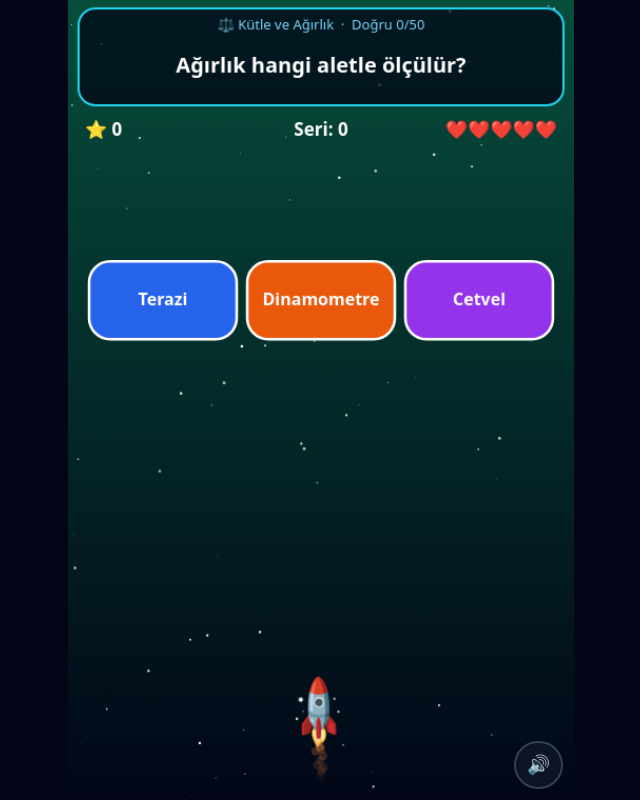
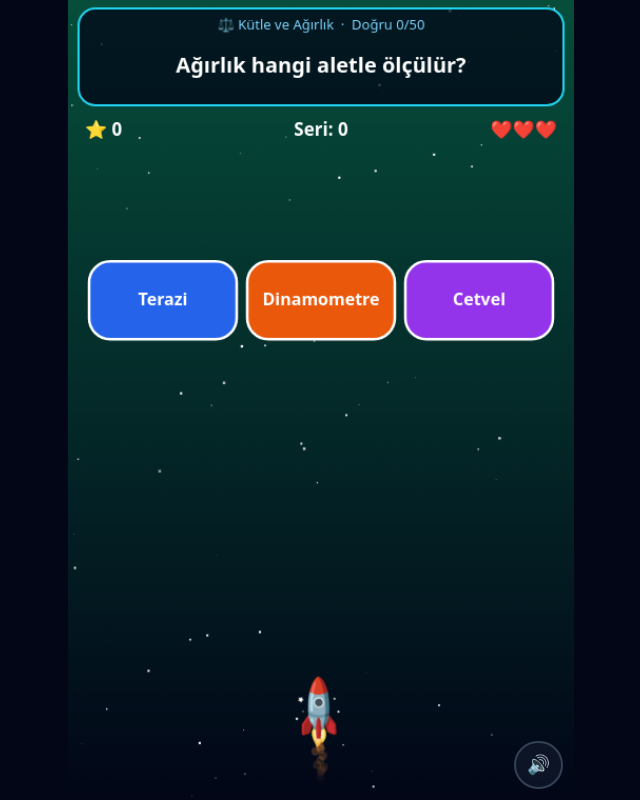
Before and after one commit to portakal-gezegeni/uzay-kasifi, a plain HTML site: page index.html in a window 1280 px wide. Both pictures are taken after a click on the button "▶ Oyna". Shown: the whole page, without its empty margins (319-959 px from the left). Drawn offline with Linux system fonts and the light colour scheme.

Commit message:
Update index.html

```diff
--- a/index.html
+++ b/index.html
@@ -50,7 +50,7 @@ const Q=[
 [3,"Kuvvet hangi aletle ölçülür?","Dinamometre",["Terazi","Cetvel","Termometre"],"Kuvveti yaylı kuvvet ölçer, yani dinamometre ölçer."],
 [3,"Hangisi temassız kuvvettir?","Mıknatıs kuvveti",["İtme","Çekme","Sürtünme"],"Mıknatıs ve yerçekimi dokunmadan etki eder."],
 [4,"Ağırlığın birimi hangisidir?","Newton (N)",["Kilogram","Litre","Metre"],"Ağırlık bir kuvvettir; birimi newtondur."],
-[4,"Astronot Ay’a gidince nesi değişmez?","Kütlesi",["Ağırlığı","Yerçekimi","Bastığı yer"],"Kütle her yerde aynıdır; ağırlık yere göre değişir."],
+[4,"Astronot Ay’a gidince neresi değişmez?","Kütlesi",["Ağırlığı","Yerçekimi","Bastığı yer"],"Kütle her yerde aynıdır; ağırlık yere göre değişir."],
 [4,"Kütle hangi aletle ölçülür?","Terazi",["Dinamometre","Cetvel","Saat"],"Kütle terazi ile, ağırlık dinamometre ile ölçülür."],
 [4,"5 kg’lık cismin Dünya’daki ağırlığı yaklaşık?","50 N",["5 N","15 N","500 N"],"Dünya’da 1 kg yaklaşık 10 N’dur: 5 × 10 = 50 N."],
 [5,"Sürtünme kuvvetinin yönü nasıldır?","Harekete zıt",["Hareketle aynı","Hep yukarı","Hep aşağı"],"Sürtünme hareketi zorlaştırır, harekete zıt yöndedir."],
@@ -76,7 +76,7 @@ const NEW=`0|Güneş’in Dünya için önemi nedir?|Işık ve ısı kaynağıd
 1|Yeni Ay’dan sonra gelen ana evre hangisidir?|İlk Dördün|Dolunay|Son Dördün|Yeni Ay|Yeni Ay’dan sonra İlk Dördün gelir.
 1|Dolunaydan sonra gelen ana evre hangisidir?|Son Dördün|İlk Dördün|Yeni Ay|Dolunay|Dolunaydan sonra Son Dördün gelir.
 1|Ay’ın yüzeyindeki çukurlara ne denir?|Krater|Vadi|Göl|Dağ|Ay’daki çukurlara krater denir.
-1|Ay’da kraterlerin çok olmasının nedeni nedir?|Atmosfer yok denecek kadar incedir|Çok yağmur yağar|Rüzgâr çok eser|Bitkiler büyür|Atmosfer ve su olmadığı için kraterler aşınmaz.
+1|Ay’da kraterlerin çok korunmasının nedeni nedir?|Atmosfer ve su yoktur|Çok yağmur yağar|Rüzgâr çok eser|Bitkiler büyür|Atmosfer ve su olmadığı için kraterler aşınmaz.
 1|Ay’ın Dünya etrafında dönmesine ne denir?|Dolanma|Dönme|Yansıma|Erime|Dünya etrafındaki harekete dolanma denir.
 1|Ay’ın kendi ekseni etrafında dönmesine ne denir?|Dönme|Dolanma|Yansıma|Erime|Kendi etrafındaki harekete dönme denir.
 1|Ay’ın Güneş’e bakan yarısı nasıldır?|Aydınlıktır|Karanlıktır|Buzludur|Görünmezdir|Güneş’e bakan yarı hep aydınlıktır; biz bir kısmını görürüz.
@@ -93,7 +93,7 @@ const NEW=`0|Güneş’in Dünya için önemi nedir?|Işık ve ısı kaynağıd
 3|Hangisi itme kuvvetine örnektir?|Kapıyı itmek|Çekmeceyi açmak|Halat çekmek|Zincir çekmek|Kapıyı itmek itme kuvvetidir.
 3|Hangisi çekme kuvvetine örnektir?|Çekmeceyi açmak|Kapıyı itmek|Arabayı itmek|Topa vurmak|Çekmeceyi açmak çekme kuvvetidir.
 3|Hareket hâlindeki bir cisim nasıl durdurulabilir?|Kuvvet uygulayarak|Işıkla|Sesle|Hiçbir şekilde|Durdurmak için de kuvvet gerekir.
-3|Hangisi temas gerektiren bir kuvvettir?|Sürtünme kuvveti|Mıknatıs kuvveti|Yerçekimi|Elektrik kuvveti|Sürtünme dokunarak etki eder.
+3|Hangisi temaslı kuvvettir?|Sürtünme kuvveti|Mıknatıs kuvveti|Yerçekimi|Elektrik kuvveti|Sürtünme dokunarak etki eder.
 3|Yerçekimi cisimleri nereye çeker?|Dünya’nın merkezine|Gökyüzüne|Güneş’e|Ay’a|Yerçekimi cisimleri Dünya’nın merkezine çeker.
 3|Kuvvetin birim sembolü hangisidir?|N|kg|m|s|Kuvvet newton (N) ile ölçülür.
 6|Esnek cisim nedir?|Kuvvet kalkınca eski şekline dönen cisim|Kırılan cisim|Sıvı cisim|Eriyen cisim|Esnek cisimler kuvvet kalkınca eski hâline döner.
@@ -148,14 +148,14 @@ const beep=(f,d,t)=>{try{ac=ac||new AudioContext();const o=ac.createOscillator()
 const ov=h=>{$("#ov").innerHTML=h;$("#ov").style.display=h?"flex":"none"};
 const fit=()=>{$("#app").style.fontSize=$("#app").clientWidth/480*16+"px"};addEventListener("resize",fit);fit();
 
-function menu(){mode="menu";g=null;ov(`<div class="card"><h1>🚀 Uzay Kaşifi</h1><p>Soruyu oku, <b>doğru cevabın gezegenine</b> uç!<br>Bir cevaba <b>dokun</b>, roket yukarı uçup o cevabı seçsin, sonra aşağı dönsün. Fareyle ya da sağ-sol ok tuşlarıyla da oynayabilirsin.</p><p>☀️ 🌙 🌍 💪 🌀 ⚖️ 🛷<br><small>50 doğru cevap ver, Uzay Kaşifi ol!<br>5 canın var, her 10 doğruda +1 can.</small></p><button class="b" id="go">▶ Oyna</button><div class="sk">${SK.map((e,i)=>`<button data-i="${i}" class="${S.skin===i?"on":""}" ${S.total<SKP[i]?"disabled":""}>${S.total<SKP[i]?"🔒<br>"+SKP[i]:e}</button>`).join("")}</div><small>Roket seç · 🔒 toplam puanla açılır<br>En yüksek: ${S.best} · Toplam puan: ${S.total}</small></div>`);
+function menu(){mode="menu";g=null;ov(`<div class="card"><h1>🚀 Uzay Kaşifi</h1><p>Soruyu oku, <b>doğru cevabın gezegenine</b> uç!<br>Roketi parmağınla <b>sağa sola kaydır</b> ya da bir cevaba <b>dokun</b>: roket uçup o cevabı seçsin. Fareyle ya da ok tuşlarıyla da oynayabilirsin.</p><p>☀️ 🌙 🌍 💪 🌀 ⚖️ 🛷<br><small>50 doğru cevap ver, Uzay Kaşifi ol!<br>3 canın var, her 10 doğruda +1 can (en fazla 3).</small></p><button class="b" id="go">▶ Oyna</button><div class="sk">${SK.map((e,i)=>`<button data-i="${i}" class="${S.skin===i?"on":""}" ${S.total<SKP[i]?"disabled":""}>${S.total<SKP[i]?"🔒<br>"+SKP[i]:e}</button>`).join("")}</div><small>Roket seç · 🔒 toplam puanla açılır<br>En yüksek: ${S.best} · Toplam puan: ${S.total}</small></div>`);
   $("#go").onclick=newGame;document.querySelectorAll(".sk button").forEach(b=>b.onclick=()=>{S.skin=+b.dataset.i;save();menu()})}
-function newGame(){g={score:0,hp:5,streak:0,ans:0,wrong:[0,0,0,0,0,0,0],q:sh(Q.map((_,i)=>i)),ok:0,cur:null,b:[],x:W/2,y:H-80,pause:false};tx=W/2;ty=H-80;nextQ();mode="play";ov("");startMusic();beep(520,.1)}
+function newGame(){g={score:0,hp:3,streak:0,ans:0,wrong:[0,0,0,0,0,0,0],q:sh(Q.map((_,i)=>i)),ok:0,cur:null,b:[],x:W/2,y:H-80,pause:false};tx=W/2;ty=H-80;nextQ();mode="play";ov("");startMusic();beep(520,.1)}
 function nextQ(){if(!g.q.length){win();return}g.cur=Q[g.q.pop()];
   const o=sh([[g.cur[2],1],...sh(g.cur[3]).slice(0,2).map(t=>[t,0])]);g.b=o.map((a,i)=>({x:LX[i],y:190,t:a[0],ok:a[1],c:i}))}
 const burst=(x,y,c)=>{for(let i=0;i<18;i++)parts.push({x,y,vx:(Math.random()-.5)*320,vy:(Math.random()-.5)*320,l:.6,c})};
 function resolve(ok,late){g.tgt=null;ty=H-80;
-  if(ok){g.streak++;g.ans++;g.ok++;if(g.ok%10===0&&g.hp<5)g.hp++;const m=1+Math.floor(g.streak/3);g.score+=10*m;burst(g.x,g.y-20,"#4ade80");parts.push({x:g.x,y:g.y-50,vx:0,vy:-60,l:.9,t:"+"+10*m,c:"#fde047"});beep(660,.1);setTimeout(()=>beep(880,.14),90);if(g.ok>=50)win();else nextQ()}
+  if(ok){g.streak++;g.ans++;g.ok++;if(g.ok%10===0&&g.hp<3)g.hp++;const m=1+Math.floor(g.streak/3);g.score+=10*m;burst(g.x,g.y-20,"#4ade80");parts.push({x:g.x,y:g.y-50,vx:0,vy:-60,l:.9,t:"+"+10*m,c:"#fde047"});beep(660,.1);setTimeout(()=>beep(880,.14),90);if(g.ok>=50)win();else nextQ()}
   else{g.hp--;g.streak=0;g.wrong[g.cur[0]]++;g.pause=true;g.b=[];burst(g.x,g.y-20,"#f87171");beep(150,.35,"sawtooth");
     const t=TN[g.cur[0]];ov(`<div class="card"><span class="chip">${t[0]} ${t[1]}</span><h1>${late?"⏰ Geç kaldın!":"❌ Olmadı!"}</h1><p>${g.cur[1]}</p><p class="big">Doğru cevap: <b>${g.cur[2]}</b></p><p>💡 ${g.cur[4]}</p><p>${"❤️".repeat(Math.max(g.hp,0))||"💔"}</p><button class="b" id="nx">${g.hp>0?"Devam ▶":"Bitir"}</button></div>`);
     $("#nx").onclick=()=>{ov("");if(g.hp<=0)end();else{g.ans++;nextQ();g.pause=false}}}}
@@ -168,8 +168,12 @@ function end(){mode="over";const nb=g.score>S.best;if(nb)S.best=g.score;S.total+
   ov(`<div class="card"><h1>🌌 Oyun bitti</h1><p class="big">Puan: <b>${g.score}</b> ${nb?"🏆 Yeni rekor!":""}</p><p><small>En yüksek: ${S.best} · Doğru: ${g.ans}</small></p><div class="miss">${m.length?"<b>Biraz daha çalış:</b><br>"+m.map(x=>`${TN[x[1]][0]} ${TN[x[1]][1]} (${x[0]} yanlış)`).join("<br>"):"🎉 Hiç yanlışın yok!"}</div><button class="b" id="again">Tekrar oyna</button><button class="b" id="mn" style="background:#334155;color:#fff">Menü</button></div>`);
   $("#again").onclick=newGame;$("#mn").onclick=menu}
 
-const setT=e=>{const r=cv.getBoundingClientRect();tx=(e.clientX-r.left)/r.width*W};cv.addEventListener("pointermove",setT);
-cv.addEventListener("pointerdown",e=>{setT(e);if(g&&mode==="play"&&!g.pause&&g.b.length){g.tgt=g.b.reduce((a,b)=>Math.abs(b.x-tx)<Math.abs(a.x-tx)?b:a)}});
+const setT=e=>{const r=cv.getBoundingClientRect();tx=(e.clientX-r.left)/r.width*W};
+let pd=null;const px=e=>{const r=cv.getBoundingClientRect();return(e.clientX-r.left)/r.width*W};
+cv.addEventListener("pointerdown",e=>{setT(e);pd={x:e.clientX,y:e.clientY,drag:false};try{cv.setPointerCapture(e.pointerId)}catch(_){}});
+cv.addEventListener("pointermove",e=>{if(pd&&!pd.drag&&Math.hypot(e.clientX-pd.x,e.clientY-pd.y)>12){pd.drag=true;if(g)g.tgt=null}if(!pd||pd.drag||e.pointerType==="mouse")setT(e)});
+cv.addEventListener("pointerup",e=>{if(pd&&!pd.drag&&g&&mode==="play"&&!g.pause&&g.b.length){const x=px(e);g.tgt=g.b.reduce((a,b)=>Math.abs(b.x-x)<Math.abs(a.x-x)?b:a)}pd=null});
+cv.addEventListener("pointercancel",()=>{pd=null});
 addEventListener("keydown",e=>keys[e.key.toLowerCase()]=1);addEventListener("keyup",e=>keys[e.key.toLowerCase()]=0);
 
 function wrap(t,x,y,mw,lh){const w=t.split(" ");let l="",ls=[];w.forEach(s=>{const n=l?l+" "+s:s;if(cx.measureText(n).width>mw&&l){ls.push(l);l=s}else l=n});ls.push(l);const y0=y-(ls.length-1)*lh/2;ls.forEach((s,i)=>cx.fillText(s,x,y0+i*lh))}
@@ -182,7 +186,9 @@ function update(dt){
   g.x+=(tx-g.x)*Math.min(1,dt*14);g.y+=(ty-g.y)*Math.min(1,dt*14);
   if(Math.random()<.6)parts.push({x:g.x+(Math.random()-.5)*10,y:g.y+25,vx:(Math.random()-.5)*30,vy:130,l:.3,c:"#fb923c"});
   const sp=Math.min(34+g.ans*.5,50);
-  for(const b of g.b){b.y+=sp*dt;if(Math.abs(b.x-g.x)<92&&Math.abs(b.y-g.y)<61){resolve(b.ok);return}}
+  for(const b of g.b)b.y+=sp*dt;
+  const hit=g.tgt&&g.b.includes(g.tgt)?(Math.abs(g.tgt.x-g.x)<40&&Math.abs(g.tgt.y-g.y)<55?g.tgt:null):g.b.find(b=>Math.abs(b.x-g.x)<60&&Math.abs(b.y-g.y)<61);
+  if(hit){resolve(hit.ok);return}
   if(g.b[0]&&g.b[0].y>H+45){if(g.b.some(b=>b.ok))resolve(false,true)}}
 function draw(){
   const tc=g&&mode!=="menu"?TN[g.cur[0]][2]:"#1e1b4b",gr=cx.createLinearGradient(0,0,0,H);gr.addColorStop(0,tc);gr.addColorStop(1,"#020617");cx.fillStyle=gr;cx.fillRect(0,0,W,H);
```
